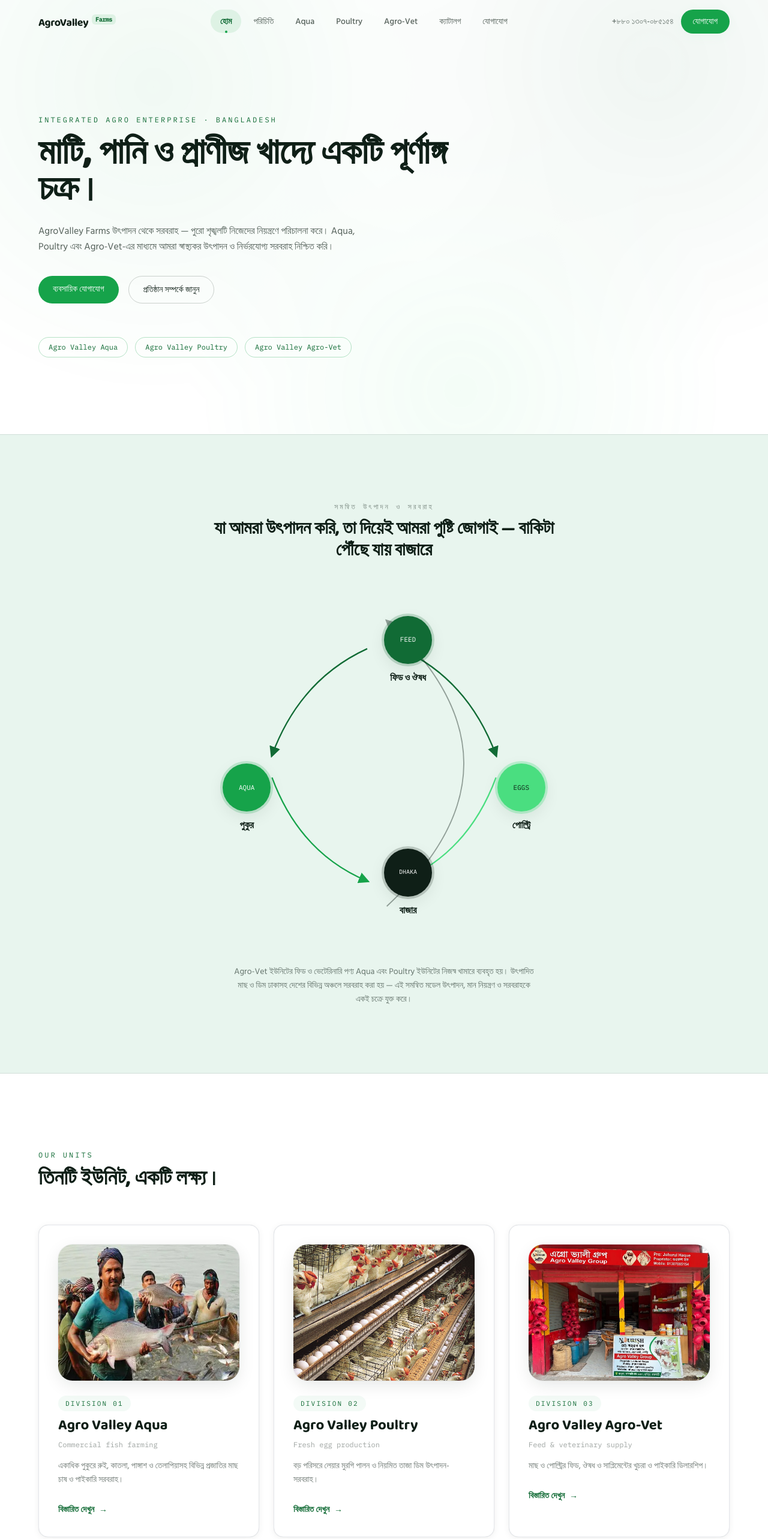
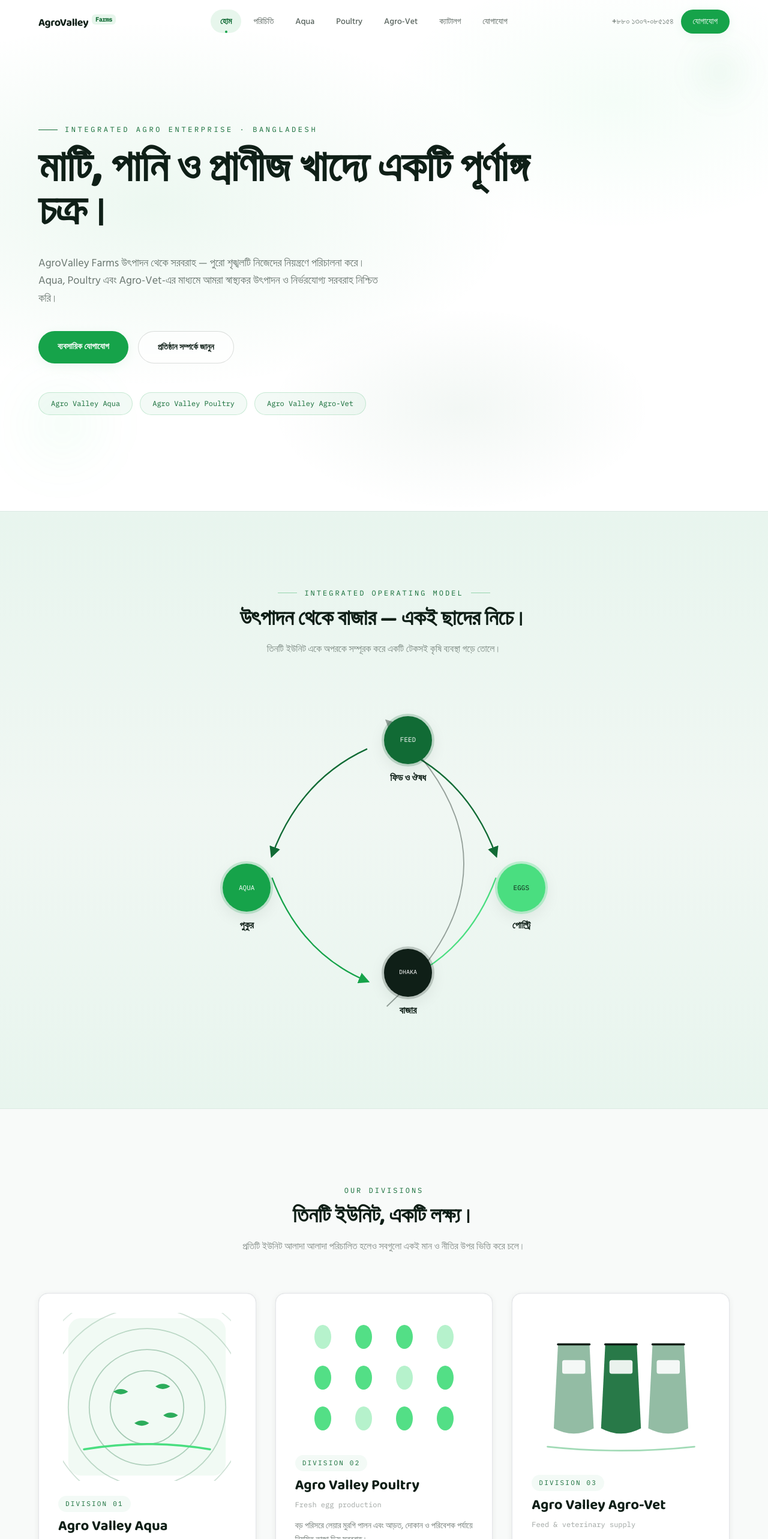
Before and after one commit to agrovalley/bd, a Next.js app: page / in a window 1280 px wide. Shown: the top 2566 px of the page at 60% size. Built offline with nearby package versions, Linux system fonts and the light colour scheme.

Commit message:
🎨 Redesign: professional styling, scroll animations, enhanced cards & UX

```diff
--- a/app/page.js
+++ b/app/page.js
@@ -3,182 +3,85 @@ import UnitPreviewCard from "@/components/UnitPreviewCard";
 import ContactCTA from "@/components/ContactCTA";
 import Link from "next/link";
 import UnitPhoto from "@/components/UnitPhoto";
+import { PondIllustration, PoultryIllustration, FeedIllustration } from "@/components/Illustrations";
 
 export default function Home() {
   return (
     <main>
       {/* HERO */}
-      <section className="relative pt-36 pb-24 md:pt-48 md:pb-32 overflow-hidden">
-        <div
-          className="absolute inset-0 -z-10 opacity-[0.06]"
-          style={{
-            backgroundImage:
-              "radial-gradient(circle at 20% 20%, #16A34A 0, transparent 45%), radial-gradient(circle at 85% 15%, #116B35 0, transparent 40%), radial-gradient(circle at 60% 90%, #4ADE80 0, transparent 45%)",
-          }}
-        />
-        <div className="max-w-wrap mx-auto px-6">
-          <p className="font-mono text-xs tracking-[0.25em] uppercase text-brand-dark mb-5 fade-up">
-            Integrated Agro Enterprise · Bangladesh
+      <section className="relative pt-40 pb-28 md:pt-52 md:pb-40 overflow-hidden hero-mesh">
+        <div className="max-w-wrap mx-auto px-6 relative z-10">
+          <div className="reveal">
+            <p className="font-mono text-xs tracking-[0.3em] uppercase text-brand-dark mb-6 flex items-center gap-3">
+              <span className="w-8 h-px bg-brand-dark" />Integrated Agro Enterprise · Bangladesh
             </p>
-          <h1 className="font-display font-extrabold text-4xl sm:text-5xl md:text-6xl leading-[1.15] max-w-3xl text-ink fade-up" style={{ animationDelay: "0.1s" }}>
+            <h1 className="font-display font-extrabold text-4xl sm:text-5xl md:text-6xl lg:text-7xl leading-[1.1] max-w-4xl text-ink">
               মাটি, পানি ও প্রাণীজ খাদ্যে একটি পূর্ণাঙ্গ চক্র।
             </h1>
-          <p className="mt-6 max-w-xl text-ink/70 leading-relaxed fade-up" style={{ animationDelay: "0.2s" }}>
-            AgroValley Farms উৎপাদন থেকে সরবরাহ — পুরো শৃঙ্খলটি নিজেদের নিয়ন্ত্রণে
-            পরিচালনা করে। Aqua, Poultry এবং Agro-Vet-এর মাধ্যমে আমরা স্বাস্থ্যকর
-            উৎপাদন ও নির্ভরযোগ্য সরবরাহ নিশ্চিত করি।
+            <p className="mt-8 max-w-xl text-lg text-ink/60 leading-relaxed">
+              AgroValley Farms উৎপাদন থেকে সরবরাহ — পুরো শৃঙ্খলটি নিজেদের নিয়ন্ত্রণে পরিচালনা করে। Aqua, Poultry এবং Agro-Vet-এর মাধ্যমে আমরা স্বাস্থ্যকর উৎপাদন ও নির্ভরযোগ্য সরবরাহ নিশ্চিত করি।
             </p>
+            <div className="mt-10 flex flex-wrap gap-4">
+              <Link href="/contact" className="bg-brand text-white px-8 py-4 rounded-full text-sm font-semibold hover:bg-brand-dark transition-all duration-300 shadow-soft hover:shadow-medium hover:-translate-y-0.5 btn-shine">ব্যবসায়িক যোগাযোগ</Link>
+              <Link href="/about" className="border border-ink/15 bg-white/50 backdrop-blur-sm px-8 py-4 rounded-full text-sm font-semibold hover:border-brand/40 hover:text-brand-dark transition-all duration-300">প্রতিষ্ঠান সম্পর্কে জানুন</Link>
+            </div>
+            <div className="mt-12 flex flex-wrap gap-3">
+              {[{label:"Agro Valley Aqua",href:"/aqua"},{label:"Agro Valley Poultry",href:"/poultry"},{label:"Agro Valley Agro-Vet",href:"/agro-vet"}].map((b,i)=>(
+                <Link key={b.label} href={b.href} className="font-mono text-xs px-5 py-2.5 rounded-full border border-brand/20 text-brand-dark bg-brand/5 hover:bg-brand hover:text-white hover:border-brand transition-all duration-300">{b.label}</Link>
+              ))}
+            </div>
+          </div>
+        </div>
+        <div className="absolute top-20 right-10 w-20 h-20 rounded-full bg-brand/5 blur-xl animate-float hidden lg:block" />
+        <div className="absolute bottom-20 left-10 w-32 h-32 rounded-full bg-brand-light/5 blur-2xl animate-float hidden lg:block" style={{animationDelay:"2s"}} />
+      </section>
 
-          <div className="mt-9 flex flex-wrap gap-4 fade-up" style={{ animationDelay: "0.3s" }}>
-            <Link href="/contact" className="bg-brand text-white px-6 py-3 rounded-full text-sm font-medium hover:bg-brand-dark transition-colors">
-              ব্যবসায়িক যোগাযোগ
-            </Link>
-            <Link href="/about" className="border border-ink/20 px-6 py-3 rounded-full text-sm font-medium hover:border-ink/50 transition-colors">
-              প্রতিষ্ঠান সম্পর্কে জানুন
-            </Link>
+      {/* CYCLE DIAGRAM */}
+      <section className="bg-gradient-soft py-24 md:py-32 border-y border-ink/5 relative overflow-hidden">
+        <div className="max-w-wrap mx-auto px-6 text-center relative z-10">
+          <div className="reveal">
+            <p className="font-mono text-xs tracking-[0.25em] uppercase text-brand-dark mb-4 flex items-center justify-center gap-3"><span className="w-8 h-px bg-brand/40" />Integrated Operating Model<span className="w-8 h-px bg-brand/40" /></p>
+            <h2 className="font-display font-bold text-3xl md:text-4xl max-w-2xl mx-auto mb-4">উৎপাদন থেকে বাজার — একই ছাদের নিচে।</h2>
+            <p className="text-ink/50 max-w-lg mx-auto mb-16">তিনটি ইউনিট একে অপরকে সম্পূরক করে একটি টেকসই কৃষি ব্যবস্থা গড়ে তোলে।</p>
           </div>
+          <div className="reveal reveal-delay-2"><CycleDiagram /></div>
+        </div>
+      </section>
 
-          <div className="mt-14 flex flex-wrap gap-3 fade-up" style={{ animationDelay: "0.4s" }}>
+      {/* UNIT PREVIEWS */}
+      <section className="py-24 md:py-32 bg-surface">
+        <div className="max-w-wrap mx-auto px-6">
+          <div className="text-center mb-16 reveal">
+            <p className="font-mono text-xs tracking-[0.25em] uppercase text-brand-dark mb-4">Our Divisions</p>
+            <h2 className="font-display font-bold text-3xl md:text-4xl mb-4">তিনটি ইউনিট, একটি লক্ষ্য।</h2>
+            <p className="text-ink/50 max-w-lg mx-auto">প্রতিটি ইউনিট আলাদা আলাদা পরিচালিত হলেও সবগুলো একই মান ও নীতির উপর ভিত্তি করে চলে।</p>
+          </div>
+          <div className="grid md:grid-cols-3 gap-6 lg:gap-8">
             {[
-              { label: "Agro Valley Aqua", href: "/aqua" },
-              { label: "Agro Valley Poultry", href: "/poultry" },
-              { label: "Agro Valley Agro-Vet", href: "/agro-vet" },
-            ].map((b) => (
-              <Link
-                key={b.label}
-                href={b.href}
-                className="font-mono text-xs px-4 py-2 rounded-full border border-brand/30 text-brand-dark hover:bg-soft transition-colors"
-              >
-                {b.label}
-              </Link>
+              {href:"/aqua",eyebrow:"Division 01",title:"Agro Valley Aqua",englishName:"Commercial fish farming",description:"একাধিক পুকুরে রুই, কাতলা, পাঙ্গাশ ও তেলাপিয়াসহ বিভিন্ন প্রজাতির মাছ বাণিজ্যিকভাবে উৎপাদন ও পাইকারি সরবরাহ।",illustration:<PondIllustration />,cta:"Aqua বিস্তারিত"},
+              {href:"/poultry",eyebrow:"Division 02",title:"Agro Valley Poultry",englishName:"Fresh egg production",description:"বড় পরিসরে লেয়ার মুরগি পালন এবং আড়ত, দোকান ও পরিবেশক পর্যায়ে নিয়মিত তাজা ডিম সরবরাহ।",illustration:<PoultryIllustration />,cta:"Poultry বিস্তারিত"},
+              {href:"/agro-vet",eyebrow:"Division 03",title:"Agro Valley Agro-Vet",englishName:"Feed & veterinary supply",description:"মাছ ও পোল্ট্রি ফিড, ঔষধ, ভ্যাকসিন, ভিটামিন, মিনারেল প্রিমিক্সের খুচরা ও পাইকারি ডিলারশিপ।",illustration:<FeedIllustration />,cta:"Agro-Vet বিস্তারিত"},
+            ].map((card,i)=> (
+              <div key={card.href} className={`reveal`} style={{transitionDelay:`${200+i*150}ms`}}><UnitPreviewCard {...card} /></div>
             ))}
           </div>
         </div>
       </section>
 
-      {/* CYCLE DIAGRAM — signature element */}
-      <section className="bg-soft py-20 md:py-28 border-y border-ink/10">
-        <div className="max-w-wrap mx-auto px-6 text-center">
-          <p className="font-mono text-xs tracking-[0.25em] uppercase text-ink/50 mb-3">
-            সমন্বিত উৎপাদন ও সরবরাহ
-          </p>
-          <h2 className="font-display font-bold text-2xl md:text-3xl max-w-xl mx-auto mb-14">
-            যা আমরা উৎপাদন করি, তা দিয়েই আমরা পুষ্টি জোগাই — বাকিটা পৌঁছে যায় বাজারে
-          </h2>
-          <CycleDiagram />
-          <p className="mt-14 max-w-lg mx-auto text-sm text-ink/60 leading-relaxed">
-            Agro-Vet ইউনিটের ফিড ও ভেটেরিনারি পণ্য Aqua এবং Poultry ইউনিটের নিজস্ব
-            খামারে ব্যবহৃত হয়। উৎপাদিত মাছ ও ডিম ঢাকাসহ দেশের বিভিন্ন অঞ্চলে
-            সরবরাহ করা হয় — এই সমন্বিত মডেল উৎপাদন, মান নিয়ন্ত্রণ ও সরবরাহকে একই
-            চক্রে যুক্ত করে।
-          </p>
+      {/* PHOTO GRID */}
+      <section className="py-24 md:py-32 border-t border-ink/5">
+        <div className="max-w-wrap mx-auto px-6">
+          <div className="grid md:grid-cols-2 gap-8 items-center">
+            <div className="reveal">
+              <p className="font-mono text-xs tracking-[0.25em] uppercase text-brand-dark mb-4">On the Ground</p>
+              <h2 className="font-display font-bold text-3xl md:text-4xl mb-6 leading-tight">মাঠ পর্যায়ে আমাদের কার্যক্রম।</h2>
+              <p className="text-ink/60 leading-relaxed mb-8">আমাদের প্রতিষ্ঠানের প্রতিটি ইউনিট সরাসরি মাঠ পর্যায়ে কাজ করে। পুকুর থেকে শুরু করে খামার এবং সরবরাহ কেন্দ্র — সবকিছুই নিজস্ব তত্ত্বাবধানে পরিচালিত হয়।</p>
+              <Link href="/catalog" className="inline-flex items-center gap-2 text-sm font-semibold text-brand-dark hover:text-brand transition-colors group">পণ্য ক্যাটালগ দেখুন<span className="group-hover:translate-x-1 transition-transform">→</span></Link>
             </div>
-      </section>
-
-      {/* UNIT PREVIEWS */}
-      <section className="py-24 md:py-32">
-        <div className="max-w-wrap mx-auto px-6">
-          <div className="max-w-xl mb-14">
-            <p className="font-mono text-xs tracking-[0.25em] uppercase text-brand-dark mb-3">
-              Our Units
-            </p>
-            <h2 className="font-display font-bold text-3xl md:text-4xl leading-tight">
-              তিনটি ইউনিট, একটি লক্ষ্য।
-            </h2>
+            <div className="grid grid-cols-2 gap-4 reveal reveal-delay-2">
+              <div className="space-y-4"><UnitPhoto src="/images/aqua-harvest.jpg" alt="পুকুর থেকে মাছ সংগ্রহ" /><UnitPhoto src="/images/poultry-farm.jpg" alt="লেয়ার মুরগির খামার" /></div>
+              <div className="pt-8"><UnitPhoto src="/images/agro-valley-shop.jpg" alt="Agro-Vet শোরুম" /></div>
             </div>
-
-          <div className="grid md:grid-cols-3 gap-6">
-            <UnitPreviewCard
-              href="/aqua"
-              eyebrow="Division 01"
-              title="Agro Valley Aqua"
-              englishName="Commercial fish farming"
-              description="একাধিক পুকুরে রুই, কাতলা, পাঙ্গাশ ও তেলাপিয়াসহ বিভিন্ন প্রজাতির মাছ চাষ ও পাইকারি সরবরাহ।"
-              illustration={<UnitPhoto src="/images/aqua-harvest.jpg" alt="পুকুর থেকে মাছ সংগ্রহ" />}
-            />
-            <UnitPreviewCard
-              href="/poultry"
-              eyebrow="Division 02"
-              title="Agro Valley Poultry"
-              englishName="Fresh egg production"
-              description="বড় পরিসরে লেয়ার মুরগি পালন ও নিয়মিত তাজা ডিম উৎপাদন-সরবরাহ।"
-              illustration={<UnitPhoto src="/images/poultry-farm.jpg" alt="লেয়ার মুরগির খামার" />}
-            />
-            <UnitPreviewCard
-              href="/agro-vet"
-              eyebrow="Division 03"
-              title="Agro Valley Agro-Vet"
-              englishName="Feed & veterinary supply"
-              description="মাছ ও পোল্ট্রির ফিড, ঔষধ ও সাপ্লিমেন্টের খুচরা ও পাইকারি ডিলারশিপ।"
-              illustration={<UnitPhoto src="/images/agro-valley-shop.jpg" alt="Agro Valley Agro-Vet শোরুম" />}
-            />
-          </div>
-        </div>
-      </section>
-
-      {/* WHY CHOOSE US */}
-      <section className="bg-soft py-24 md:py-28">
-        <div className="max-w-wrap mx-auto px-6 grid md:grid-cols-3 gap-12">
-          <div>
-            <p className="font-mono text-xs tracking-[0.25em] uppercase text-brand-dark mb-3">
-              Why AgroValley Farms
-            </p>
-            <h2 className="font-display font-bold text-3xl leading-tight">
-              কেন আমাদের
-              <br />
-              বেছে নেবেন।
-            </h2>
-          </div>
-          <div className="md:col-span-2 grid sm:grid-cols-2 gap-8">
-            {[
-              {
-                title: "সমন্বিত সরবরাহ চক্র",
-                desc: "উৎপাদন থেকে বাজারজাতকরণ পর্যন্ত পুরো প্রক্রিয়া নিজেদের নিয়ন্ত্রণে, তাই মান বজায় রাখা সহজ হয়।",
-              },
-              {
-                title: "নিজস্ব ফিড ও ঔষধ",
-                desc: "নিজস্ব Agro-Vet ইউনিটের ফিড ও ঔষধ দিয়েই খামার পরিচালিত হয়, যা উৎপাদনের মান নিশ্চিত করে।",
-              },
-              {
-                title: "দেশব্যাপী সরবরাহ",
-                desc: "ঢাকাসহ দেশের বিভিন্ন অঞ্চলে পাইকারি ও খুচরা ক্রেতাদের চাহিদামাফিক সরবরাহ।",
-              },
-              {
-                title: "সরাসরি যোগাযোগ",
-                desc: "ফোন, ইমেইল বা WhatsApp-এ সরাসরি প্রতিষ্ঠানের সাথে যোগাযোগের সুযোগ।",
-              },
-            ].map((item) => (
-              <div key={item.title}>
-                <h3 className="font-display font-semibold text-lg mb-2 text-ink">{item.title}</h3>
-                <p className="text-sm text-ink/70 leading-relaxed">{item.desc}</p>
-              </div>
-            ))}
-          </div>
-        </div>
-      </section>
-
-      {/* ABOUT TEASER */}
-      <section className="py-24 md:py-28">
-        <div className="max-w-wrap mx-auto px-6 grid md:grid-cols-3 gap-12 items-start">
-          <div>
-            <p className="font-mono text-xs tracking-[0.25em] uppercase text-brand-dark mb-3">
-              About Us
-            </p>
-            <h2 className="font-display font-bold text-3xl leading-tight">
-              একটি প্রতিষ্ঠান,
-              <br />
-              তিনটি স্তম্ভ।
-            </h2>
-          </div>
-          <div className="md:col-span-2">
-            <p className="text-ink/75 leading-relaxed mb-6">
-              AgroValley Farms একটি সমন্বিত কৃষি প্রতিষ্ঠান, যা উৎপাদন থেকে সরবরাহ —
-              পুরো শৃঙ্খলটি নিজেদের নিয়ন্ত্রণে পরিচালনা করে। প্রতিষ্ঠানটি তিনটি
-              পরিপূরক ইউনিটে বিভক্ত এবং প্রতিটি ইউনিট একে অপরের সাথে সংযুক্ত।
-            </p>
-            <Link href="/about" className="inline-flex items-center gap-2 text-sm font-medium text-brand-dark">
-              পূর্ণ পরিচিতি পড়ুন <span aria-hidden="true">→</span>
-            </Link>
           </div>
         </div>
       </section>
```
Lines whose indentation alone changed are shown as unchanged.
